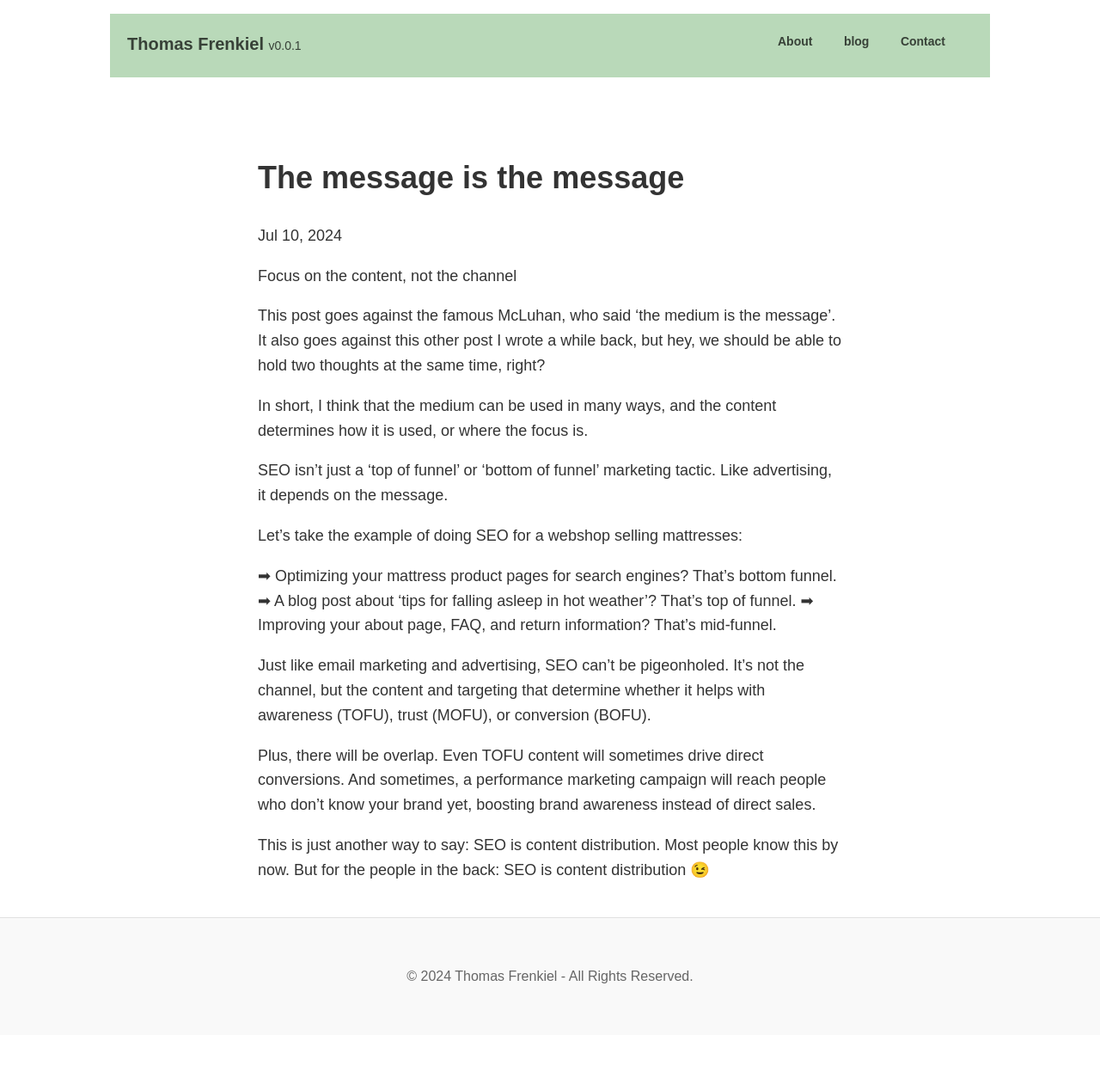
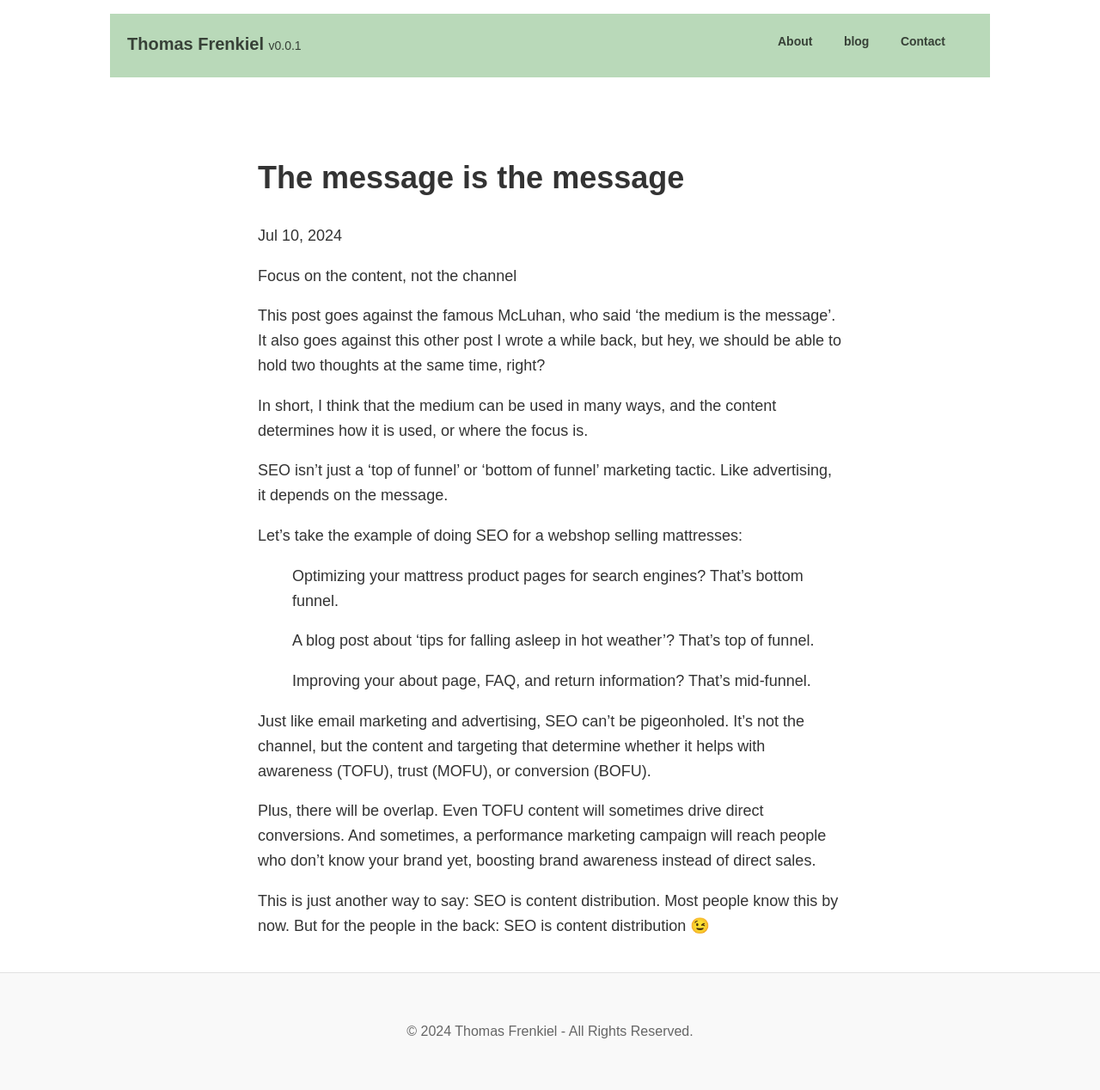
Before and after one commit to tfrenkiel040/website, a Jekyll site: the page built from _posts/2024-07-16-the-message.md, in a window 1280 px wide. Shown: the whole page at 86% size. Built offline with Jekyll 4.4.1, drawn with Linux system fonts in a browser that asks for light colours; before the commit the page ends 1204 px from its top, so only the background shows below that.

```diff
--- a/_posts/2024-07-16-the-message.md
+++ b/_posts/2024-07-16-the-message.md
@@ -15,9 +15,11 @@ SEO isn't just a 'top of funnel' or 'bottom of funnel' marketing tactic. Like ad
 
 Let's take the example of doing SEO for a webshop selling mattresses:
 
-➡ Optimizing your mattress product pages for search engines? That's bottom funnel.
-➡ A blog post about 'tips for falling asleep in hot weather'? That's top of funnel.
-➡ Improving your about page, FAQ, and return information? That's mid-funnel.
+- Optimizing your mattress product pages for search engines? That's bottom funnel.
+
+- A blog post about 'tips for falling asleep in hot weather'? That's top of funnel.
+
+- Improving your about page, FAQ, and return information? That's mid-funnel.
 
 Just like email marketing and advertising, SEO can't be pigeonholed. It's not the channel, but the content and targeting that determine whether it helps with awareness (TOFU), trust (MOFU), or conversion (BOFU).
 
```
